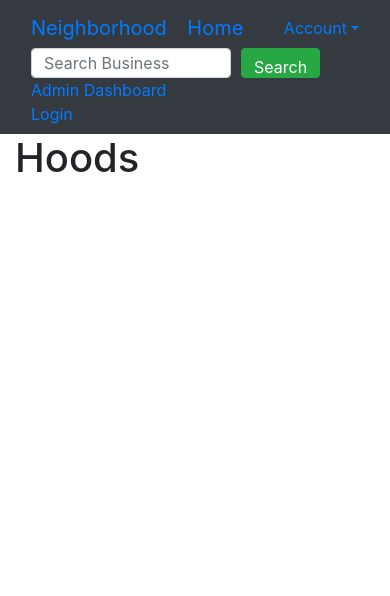
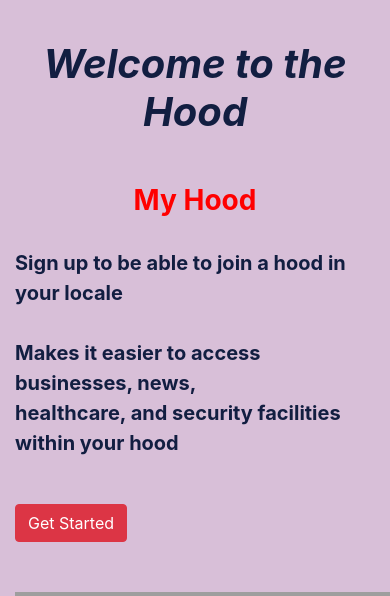
Before and after one commit to Otybrian/real-time, a Django app: page / in a window 390 px wide; the page is wider, and only the part inside the window is pictured. Shown: the top 596 px of that part. Before the commit the page ends 172 px from the top of that part, so only its background shows below. Run offline with Django 4.2, Linux system fonts and the light colour scheme; some libraries are stand-ins or nearby versions; grey boxes are pictures that could not be loaded.

Commit message:
style the landing page

```diff
--- a/hood/templates/add_business.html
+++ b/hood/templates/add_business.html
@@ -2,6 +2,11 @@
 {% load bootstrap4 %}
 {% load static%}
 {% block content%}
+<style>
+      body{
+    background-color: thistle;
+  }
+</style>
 <div class="container">
     <div class="row">
         <div class="col-md-12">
--- a/hood/templates/create_neighbor.html
+++ b/hood/templates/create_neighbor.html
@@ -2,6 +2,11 @@
 {% load bootstrap4 %}
 {% load static%}
 {% block content%}
+<style>
+      body{
+    background-color: thistle;
+  }
+</style>
 <div class="container">
     <div class="row">
         <div class="col-md-12">
--- a/hood/templates/create_post.html
+++ b/hood/templates/create_post.html
@@ -2,6 +2,11 @@
 {% load bootstrap4 %}
 {% load static%}
 {% block content%}
+<style>
+      body{
+    background-color: thistle;
+  }
+</style>
 <div class="container">
     <div class="row">
         <div class="col-md-2"></div>
--- a/hood/templates/hood.html
+++ b/hood/templates/hood.html
@@ -1,7 +1,11 @@
 {% extends 'base.html' %}
 {% load crispy_forms_tags %}
 {% block content %}
-
+<style>
+      body{
+    background-color: thistle;
+  }
+</style>
 <div class="container" style="margin-top:-4">
     <div class="row">
         <div class="col-md-12">
--- a/hood/templates/index.html
+++ b/hood/templates/index.html
@@ -1,18 +1,100 @@
-{% extends "base.html" %}
+{% load bootstrap4 %}
+{% load static %}
+<!DOCTYPE html>
+<html lang="en">
 
-{% load static %}
+<head>
+  <meta charset="UTF-8">
+  <meta http-equiv="X-UA-Compatible" content="IE=edge">
+  <meta name="viewport" content="width=device-width, initial-scale=1.0">
+  <title>Welcome to my Hood</title>
+</head>
+{% block styles %}
+{% bootstrap_css %}
+<link href="https://cdnjs.cloudflare.com/ajax/libs/font-awesome/6.0.0-beta3/css/all.min.css" rel="stylesheet" />
+
+
 <style>
-  .container {
-    background-image: url('{% static "images/hood6.jpg"%}');
-    background-size: 1300px 900px;
-    background-repeat: no-repeat;
-    background-position: middle;
-    background-attachment: fixed;
+    body{
+    background-color: thistle;
+  }
+
+  .container h1 {
+    text-align: center;
+    color: rgb(18, 30, 65);
+    font-weight: bold;
+    margin-top: 40px;
+    font-style: oblique;
+  }
+
+  .container h3 {
+    color: red;
+    font-weight: bold;
+    text-align: center;
+    margin-top: 40px;
+  }
+
+  .container p {
+    color: rgb(18, 30, 65);
+    font-weight: bold;
+    margin-top: 30px;
+    font-size: 20px;
+  }
+
+  .col-md-6 {
+    border: 1px white;
+  }
+  #cool{
+    font-size: 15px;
+    padding-left: 15px;
+  }
+  h4{
+    text-align: center;
+    color: red;
   }
 </style>
-{% block content %}
-  <div class="container-fluid">
-    <h1>Hoods</h1>
+{% endblock %}
 
+<body id="bg">
+  <div class="container">
+    <h1>Welcome to the Hood</h1>
+    <div class="row">
+      <div class="col-md-6">
+        <h3>My Hood</h3>
+        <p>Sign up to be able to join a hood in your locale</p>
+        <p>Makes it easier to access businesses, news,<br>
+          healthcare, and security facilities <br>
+          within your hood</p>
+        <a href="{%url 'neighborhood'%}"><button type="button" class="btn btn-danger" style="margin-top: 30px;">Get Started</button></a>
+      </div>
+      <div class="col-md-6" style="margin-top: 50px;">
+        <img src='{% static "images/hood.jpg" %}' height="300px" width="400px">
+      </div>
+    </div>
+    <div class="row" style="margin-top: 50px;">
+      <div class="col-md-4">
+        <div class="card">
+          <h4>Have you relocated?</h4>
+          <p id="cool">It is inevitable that you will move to your house at least once in a lifetime. It seems to be a big undertaking for your entire family. This anxiety will no longer exist when you have the Relocation Assistance Program by your side. </p>
+          <a href="{%url 'neighborhood'%}"><button type="button" class="btn btn-danger" style="margin-top: 30px;">Change Your Hood</button></a>
+        </div>
+      </div>
+      <div class="col-md-4">
+        <div class="card">
+          <h4>Are you an admin?</h4>
+          <p id="cool">It is inevitable that you will move to your house at least once in a lifetime. It seems to be a big undertaking for your entire family. This anxiety will no longer exist when you have the Relocation Assistance Program by your side. </p>
+          <a href="/admin"><button type="button" class="btn btn-danger" style="margin-top: 30px;">Administrator</button></a>
+        </div>
+      </div>
+      <div class="col-md-4">
+        <div class="card">
+          <h4>Go to profile</h4>
+          <p id="cool">It is inevitable that you will move to your house at least once in a lifetime. It seems to be a big undertaking for your entire family. This anxiety will no longer exist when you have the Relocation Assistance Program by your side. </p>
+          <a href="{%url 'profile'%}"><button type="button" class="btn btn-danger" style="margin-top: 30px;">Visit Your Profile</button></a>
+        </div>
+      </div>
+    </div>
   </div>
-{% endblock %}
+</body>
+
+</html>
--- a/hood/templates/neighborhoods.html
+++ b/hood/templates/neighborhoods.html
@@ -4,6 +4,9 @@
 {{block.super}}
 
 <style>
+      body{
+    background-color: thistle;
+  }
     .card-img-top {
         width: 100%;
         height: 20vw !important;
--- a/hood/templates/single_hood.html
+++ b/hood/templates/single_hood.html
@@ -1,6 +1,9 @@
 {% extends "base.html" %}
 {% block content %}
 <style>
+  body{
+    background-color: thistle;
+  }
     .image{
         height:  25vw !important;
         width: 100%;
```
Also changed, not shown: hood/templates/django_registration/registration_form.html (+13 -7 lines), hood/templates/profile.html (+6 -1 lines), hood/templates/registration/login.html (+16 -5 lines), hood/static/images/back.jpeg (added), hood/static/images/back.jpg (added), hood/static/images/back1.jpeg (added), hood/static/images/back1.jpg (added), hood/static/images/back2.jpg (added), hood/static/images/hood.jpeg (added).
